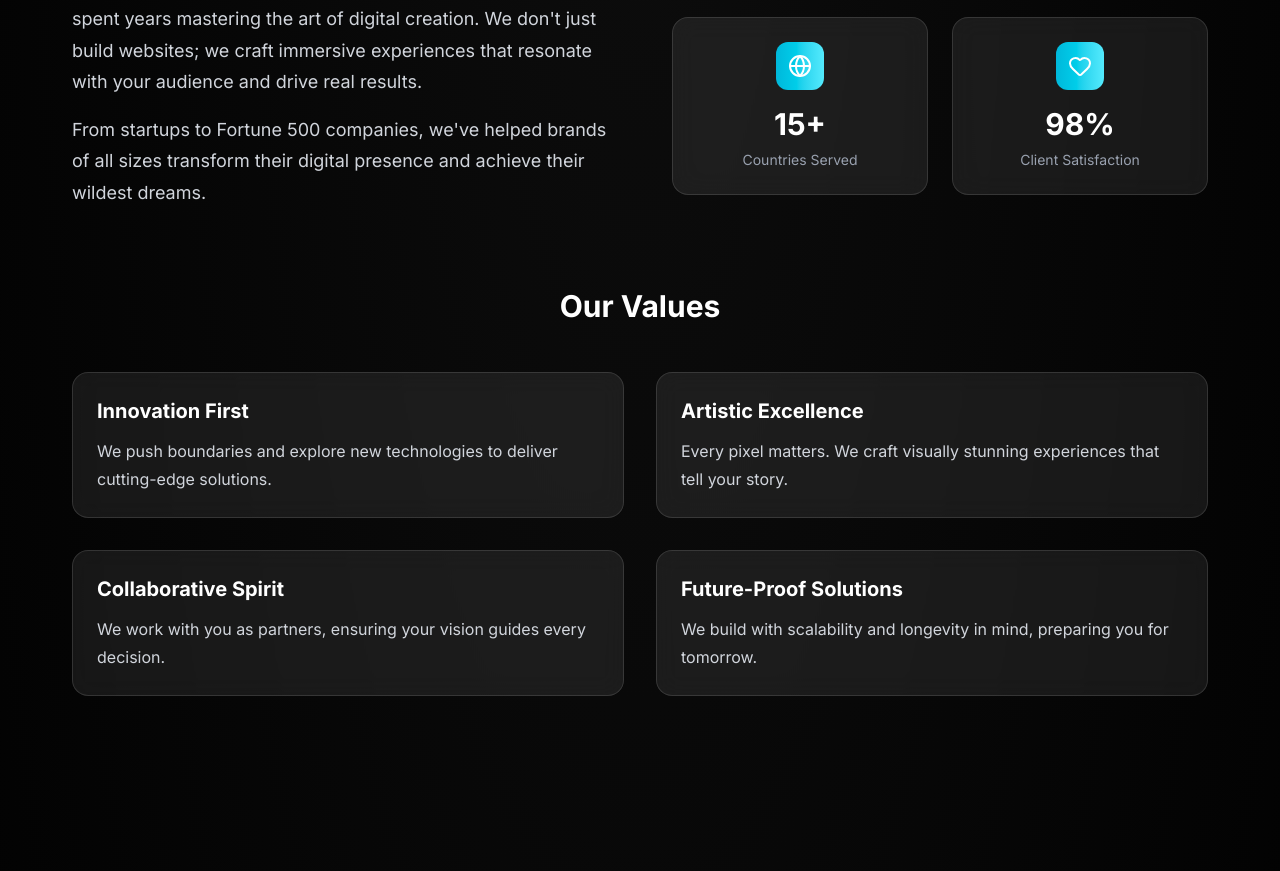
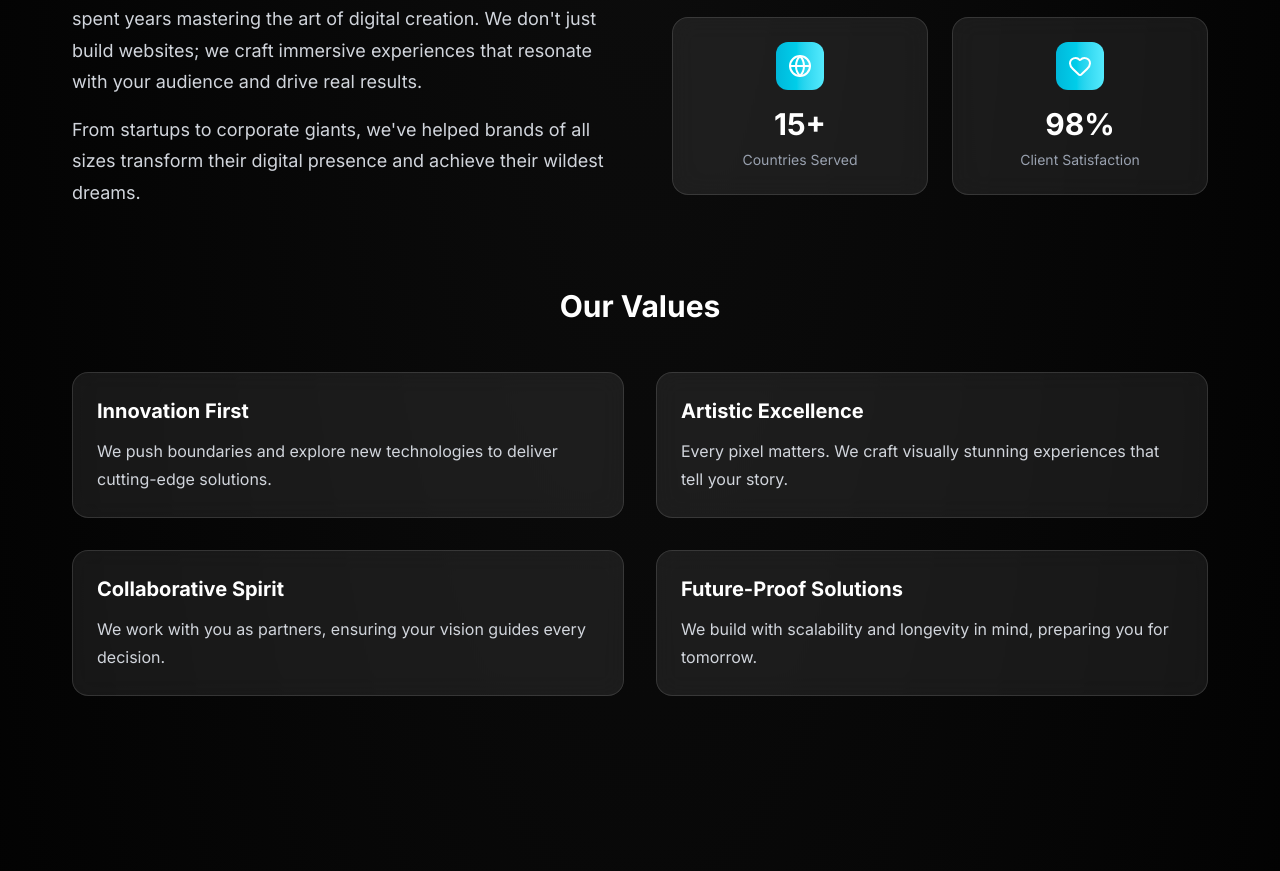
Before and after one commit to Thelovablewolf1/kaylin-co-website-master, a Next.js app: page / in a window 1280 px wide. Shown: the part 2831-3702 px from the top of the page. Built offline with nearby package versions, Linux system fonts and the light colour scheme; a web font is replaced by a local one.

Commit message:
Fix HTML entity encoding in About component

```diff
--- a/components/About.tsx
+++ b/components/About.tsx
@@ -67,10 +67,10 @@ export default function About() {
                 Kaylin Co. emerged from a simple belief: that technology should be as beautiful as it is functional. We bridge the gap between artistic vision and technical execution.
               </p>
               <p className="text-lg leading-relaxed">
-                Our team of award-winning designers and engineers has spent years mastering the art of digital creation. We don't just build websites; we craft immersive experiences that resonate with your audience and drive real results.
+                Our team of award-winning designers and engineers has spent years mastering the art of digital creation. We don&apos;t just build websites; we craft immersive experiences that resonate with your audience and drive real results.
               </p>
               <p className="text-lg leading-relaxed">
-                From startups to Fortune 500 companies, we've helped brands of all sizes transform their digital presence and achieve their wildest dreams.
+                From startups to corporate giants, we&apos;ve helped brands of all sizes transform their digital presence and achieve their wildest dreams.
               </p>
             </div>
           </motion.div>
```
